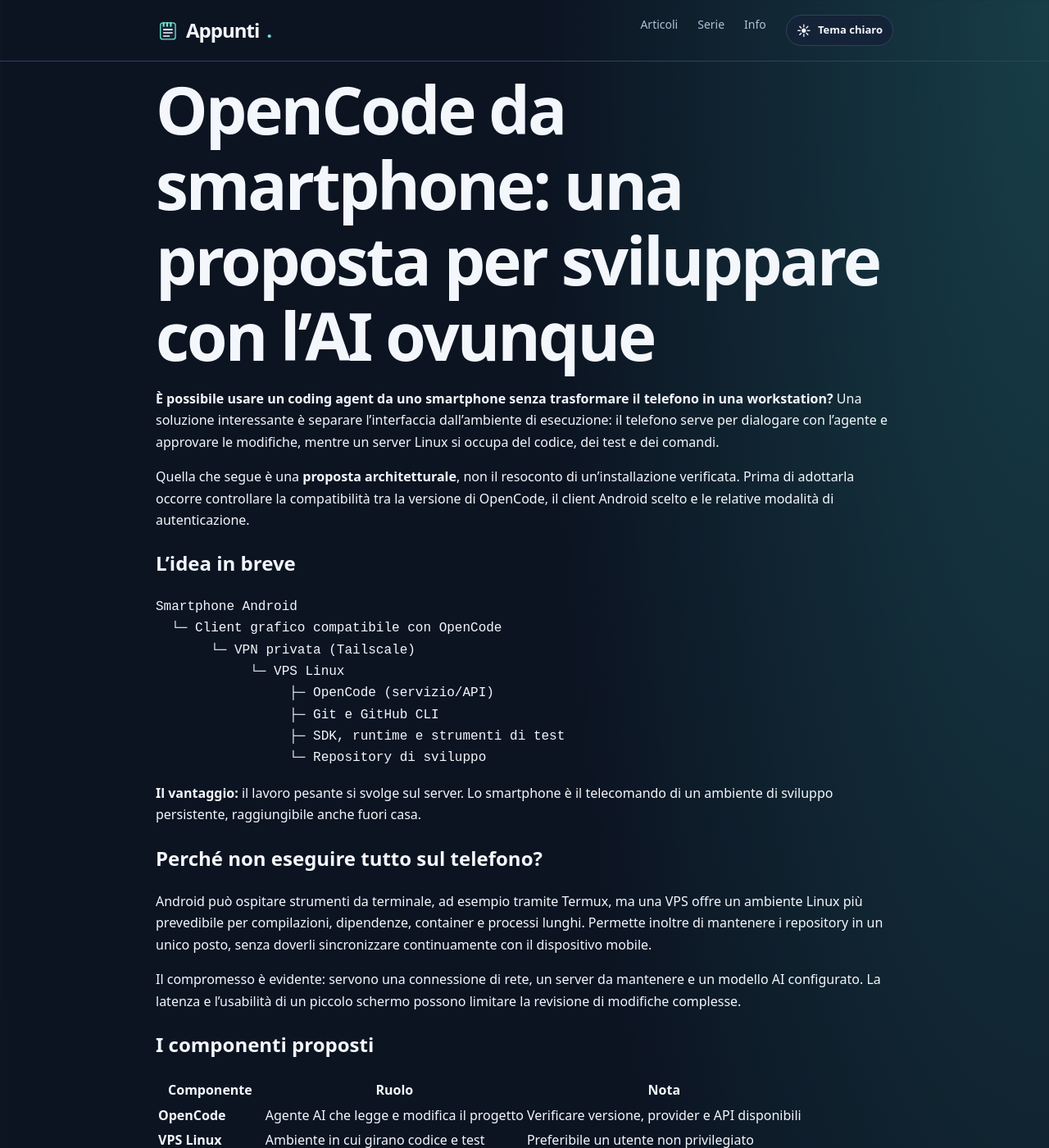
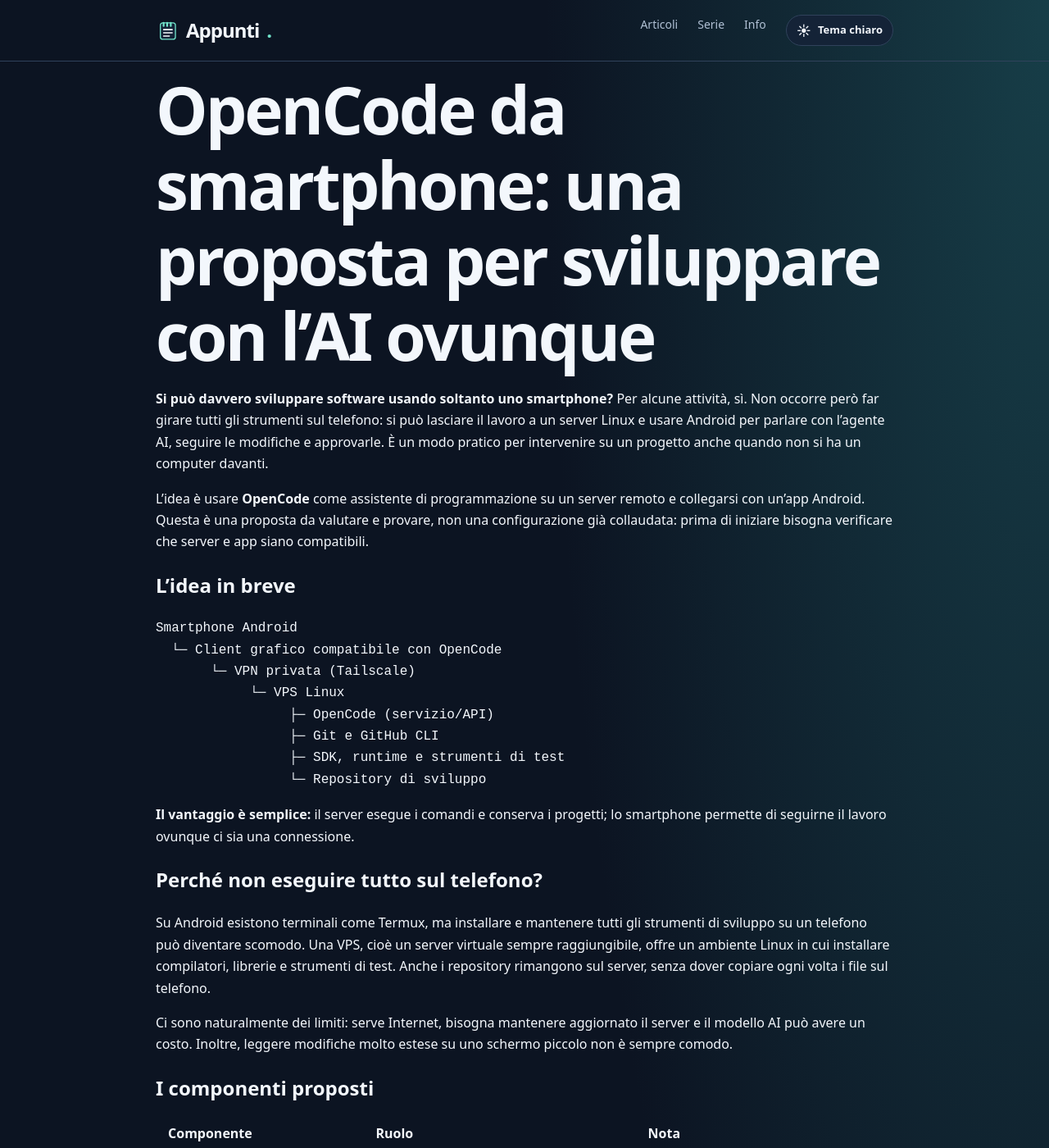
Before and after one commit to FrancescoMammana/appunti, a Jekyll site: the page built from _posts/2026-11-12-opencode-da-smartphone.md, in a window 1280 px wide and 1400 px high. Shown: the whole window at 82% size. Built offline with Jekyll 4.4.1, drawn with Linux system fonts in a browser that asks for light colours; some of the changed text lies outside the part shown.

Commit message:
docs: rendi più fluida e accessibile la proposta OpenCode mobile (#10)

````diff
--- a/_posts/2026-11-12-opencode-da-smartphone.md
+++ b/_posts/2026-11-12-opencode-da-smartphone.md
@@ -8,9 +8,9 @@
 
 # OpenCode da smartphone: una proposta per sviluppare con l'AI ovunque
 
-**È possibile usare un coding agent da uno smartphone senza trasformare il telefono in una workstation?** Una soluzione interessante è separare l'interfaccia dall'ambiente di esecuzione: il telefono serve per dialogare con l'agente e approvare le modifiche, mentre un server Linux si occupa del codice, dei test e dei comandi.
+**Si può davvero sviluppare software usando soltanto uno smartphone?** Per alcune attività, sì. Non occorre però far girare tutti gli strumenti sul telefono: si può lasciare il lavoro a un server Linux e usare Android per parlare con l'agente AI, seguire le modifiche e approvarle. È un modo pratico per intervenire su un progetto anche quando non si ha un computer davanti.
 
-Quella che segue è una **proposta architetturale**, non il resoconto di un'installazione verificata. Prima di adottarla occorre controllare la compatibilità tra la versione di OpenCode, il client Android scelto e le relative modalità di autenticazione.
+L'idea è usare **OpenCode** come assistente di programmazione su un server remoto e collegarsi con un'app Android. Questa è una proposta da valutare e provare, non una configurazione già collaudata: prima di iniziare bisogna verificare che server e app siano compatibili.
 
 ## L'idea in breve
 
@@ -25,13 +25,13 @@
                  └─ Repository di sviluppo
 ```
 
-**Il vantaggio:** il lavoro pesante si svolge sul server. Lo smartphone è il telecomando di un ambiente di sviluppo persistente, raggiungibile anche fuori casa.
+**Il vantaggio è semplice:** il server esegue i comandi e conserva i progetti; lo smartphone permette di seguirne il lavoro ovunque ci sia una connessione.
 
 ## Perché non eseguire tutto sul telefono?
 
-Android può ospitare strumenti da terminale, ad esempio tramite Termux, ma una VPS offre un ambiente Linux più prevedibile per compilazioni, dipendenze, container e processi lunghi. Permette inoltre di mantenere i repository in un unico posto, senza doverli sincronizzare continuamente con il dispositivo mobile.
+Su Android esistono terminali come Termux, ma installare e mantenere tutti gli strumenti di sviluppo su un telefono può diventare scomodo. Una VPS, cioè un server virtuale sempre raggiungibile, offre un ambiente Linux in cui installare compilatori, librerie e strumenti di test. Anche i repository rimangono sul server, senza dover copiare ogni volta i file sul telefono.
 
-Il compromesso è evidente: servono una connessione di rete, un server da mantenere e un modello AI configurato. La latenza e l'usabilità di un piccolo schermo possono limitare la revisione di modifiche complesse.
+Ci sono naturalmente dei limiti: serve Internet, bisogna mantenere aggiornato il server e il modello AI può avere un costo. Inoltre, leggere modifiche molto estese su uno schermo piccolo non è sempre comodo.
 
 ## I componenti proposti
 
@@ -88,9 +88,9 @@
 
 **Disponibilità del server.** Un servizio gestito da `systemd` può avviarsi automaticamente con Linux. Il comando e la modalità di supervisione dipendono dalla versione installata di OpenCode: conviene usare un processo in primo piano quando è disponibile, così `systemd` può monitorarlo e riavviarlo.
 
-**Cronologia delle conversazioni.** Le sessioni devono essere conservate nello storage del server, non soltanto nell'app. Occorre verificare il percorso dati della versione utilizzata e includerlo nei backup.
+**Conversazioni recuperabili.** La cronologia deve essere salvata sul server, non soltanto nell'app. Occorre verificare il percorso dati della versione utilizzata e includerlo nei backup.
 
-**Lavori in corso.** Una sessione salvata non significa che una build o un comando sopravviva a un riavvio della VPS. Per le attività lunghe servono meccanismi di esecuzione e recupero appropriati; `tmux` può aiutare contro le disconnessioni SSH, ma non contro il riavvio del sistema.
+**Attività ancora in esecuzione.** Salvare una conversazione non significa che un test o un comando continui dopo il riavvio della VPS. Per le attività lunghe servono meccanismi di esecuzione e recupero appropriati; `tmux` può aiutare contro le disconnessioni SSH, ma non contro il riavvio del sistema.
 
 ## Sicurezza e manutenzione
 
````
